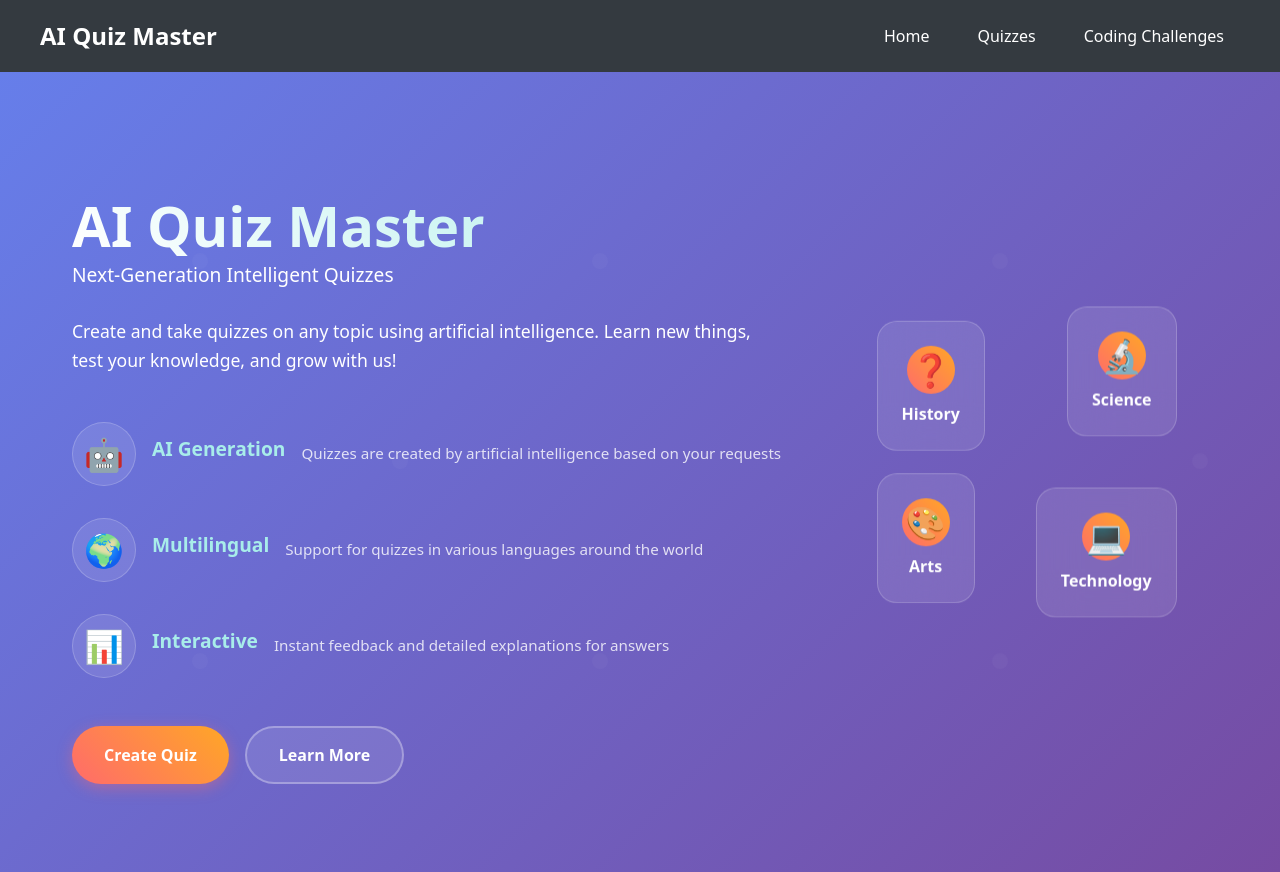
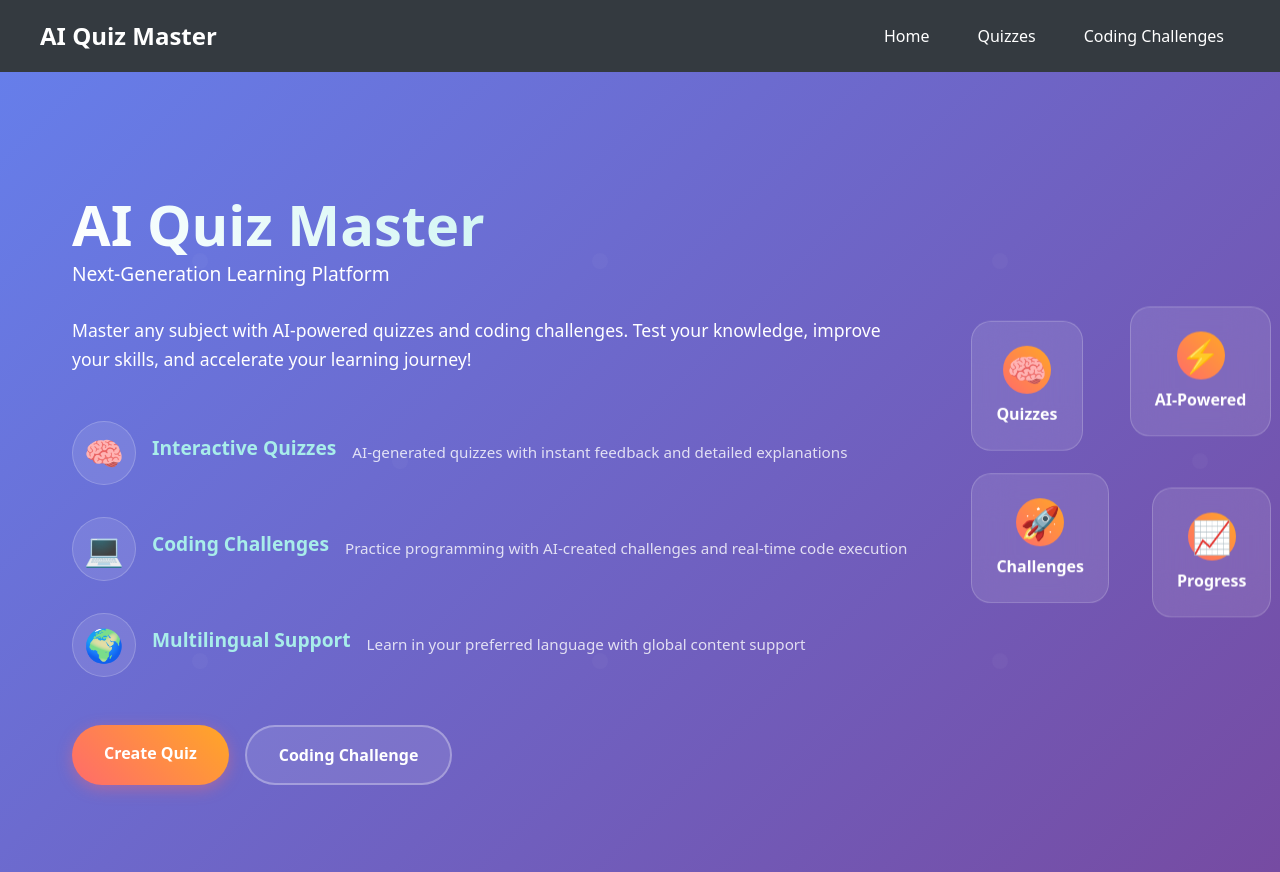
Before and after one commit to IliyaBrook/AI_QUIZ_MASTER, a React (Vite) app: page / in a window 1280 px wide. Built offline with nearby package versions, Linux system fonts and the light colour scheme; no server answers.

Commit message:
home page

```diff
--- a/src/pages/home/Home.tsx
+++ b/src/pages/home/Home.tsx
@@ -1,3 +1,4 @@
+import { Link } from 'react-router';
 import styles from './Home.module.scss';
 
 export default function Home() {
@@ -7,61 +8,61 @@ export default function Home() {
         <div className={styles.hero}>
           <h1 className={styles.title}>
             <span className={styles.titleMain}>AI Quiz Master</span>
-            <span className={styles.titleSub}>Next-Generation Intelligent Quizzes</span>
+            <span className={styles.titleSub}>Next-Generation Learning Platform</span>
           </h1>
 
           <p className={styles.description}>
-            Create and take quizzes on any topic using artificial intelligence.
-            Learn new things, test your knowledge, and grow with us!
+            Master any subject with AI-powered quizzes and coding challenges.
+            Test your knowledge, improve your skills, and accelerate your learning journey!
           </p>
 
           <div className={styles.features}>
             <div className={styles.feature}>
-              <div className={styles.featureIcon}>🤖</div>
-              <h3>AI Generation</h3>
-              <p>Quizzes are created by artificial intelligence based on your requests</p>
+              <div className={styles.featureIcon}>🧠</div>
+              <h3>Interactive Quizzes</h3>
+              <p>AI-generated quizzes with instant feedback and detailed explanations</p>
+            </div>
+
+            <div className={styles.feature}>
+              <div className={styles.featureIcon}>💻</div>
+              <h3>Coding Challenges</h3>
+              <p>Practice programming with AI-created challenges and real-time code execution</p>
             </div>
 
             <div className={styles.feature}>
               <div className={styles.featureIcon}>🌍</div>
-              <h3>Multilingual</h3>
-              <p>Support for quizzes in various languages around the world</p>
-            </div>
-
-            <div className={styles.feature}>
-              <div className={styles.featureIcon}>📊</div>
-              <h3>Interactive</h3>
-              <p>Instant feedback and detailed explanations for answers</p>
+              <h3>Multilingual Support</h3>
+              <p>Learn in your preferred language with global content support</p>
             </div>
           </div>
 
           <div className={styles.cta}>
-            <button className={styles.primaryButton}>
+            <Link to="/quizzes" className={styles.primaryButton}>
               Create Quiz
-            </button>
-            <button className={styles.secondaryButton}>
-              Learn More
-            </button>
+            </Link>
+            <Link to="/coding-challenges" className={styles.secondaryButton}>
+              Coding Challenge
+            </Link>
           </div>
         </div>
 
         <div className={styles.visual}>
           <div className={styles.floatingCards}>
             <div className={styles.card}>
-              <div className={styles.cardIcon}>❓</div>
-              <span>History</span>
+              <div className={styles.cardIcon}>🧠</div>
+              <span>Quizzes</span>
             </div>
             <div className={styles.card}>
-              <div className={styles.cardIcon}>🔬</div>
-              <span>Science</span>
+              <div className={styles.cardIcon}>⚡</div>
+              <span>AI-Powered</span>
             </div>
             <div className={styles.card}>
-              <div className={styles.cardIcon}>🎨</div>
-              <span>Arts</span>
+              <div className={styles.cardIcon}>🚀</div>
+              <span>Challenges</span>
             </div>
             <div className={styles.card}>
-              <div className={styles.cardIcon}>💻</div>
-              <span>Technology</span>
+              <div className={styles.cardIcon}>📈</div>
+              <span>Progress</span>
             </div>
           </div>
         </div>
```
